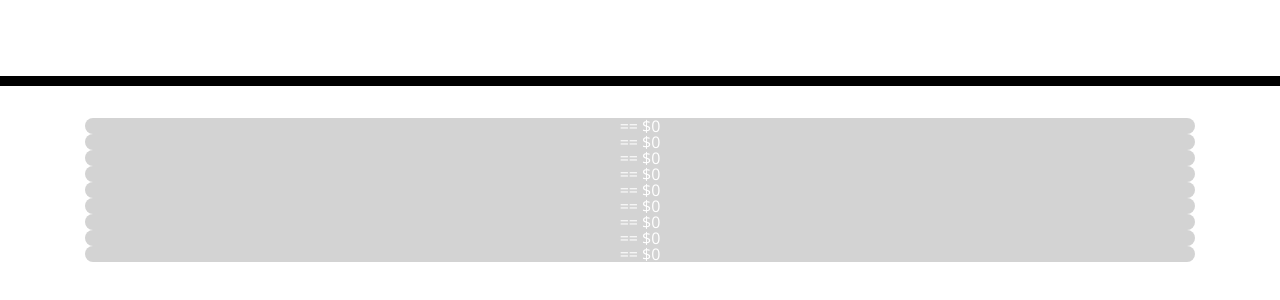
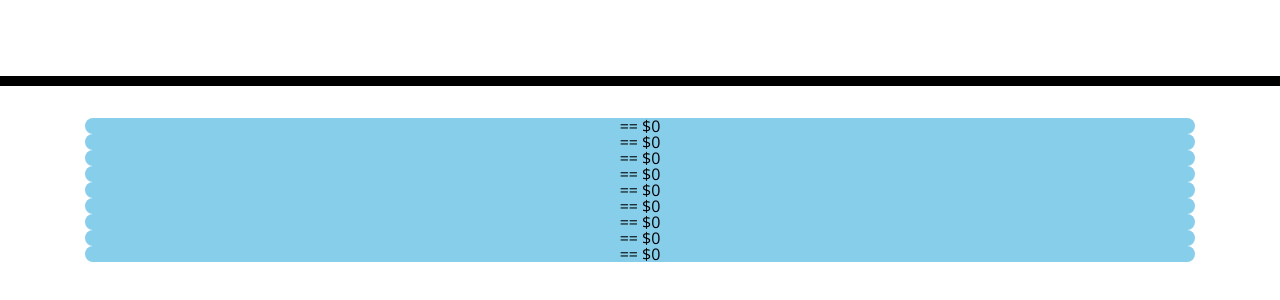
Before and after one commit to RadioJackie/Day-Planner.io, a plain HTML site: page index.html in a window 1280 px wide. Shown: the part 182-482 px from the top of the page. Drawn offline with nearby package versions, Linux system fonts and the light colour scheme.

Commit message:
Swiched up the colors for the container

```diff
--- a/style.css
+++ b/style.css
@@ -43,8 +43,8 @@ body {
   }
 
   .past {
-    background-color: #d3d3d3;
-    color: white;
+    background-color: skyblue;
+    color: black;
   }
 
   .present {
```
Also changed, not shown: 1 other file.
